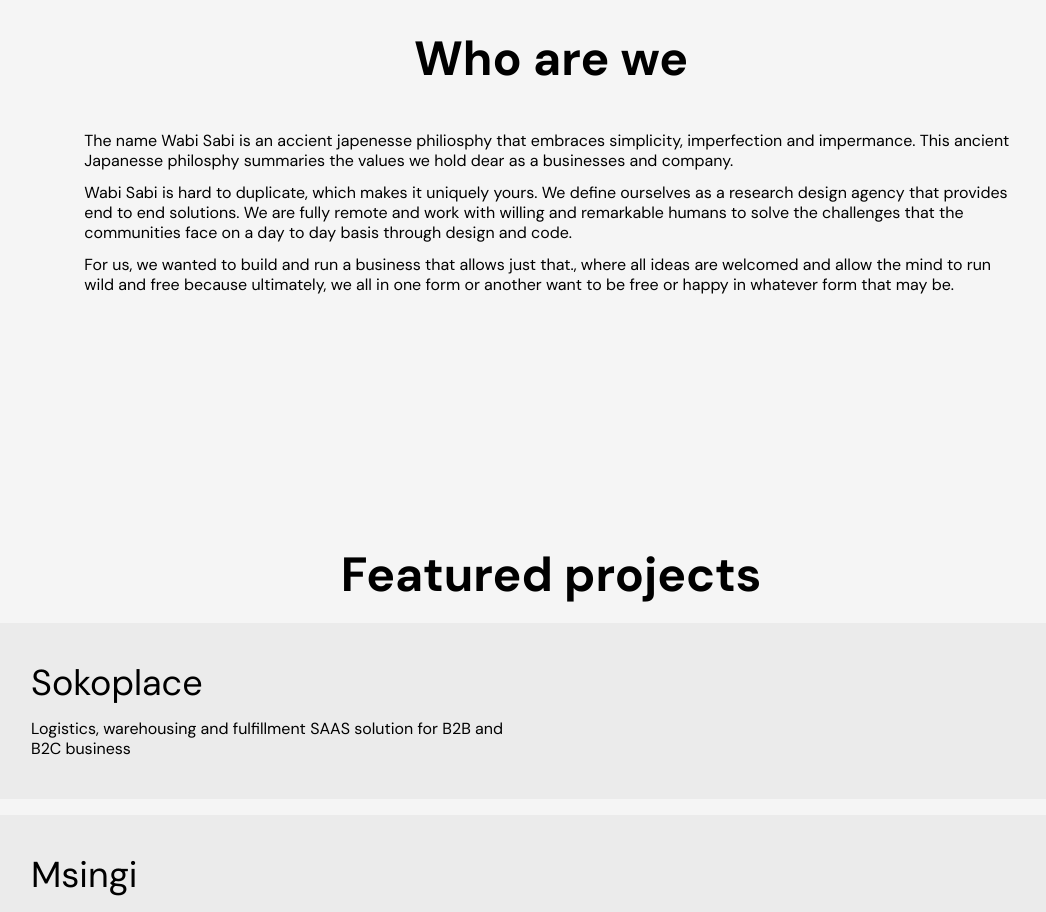
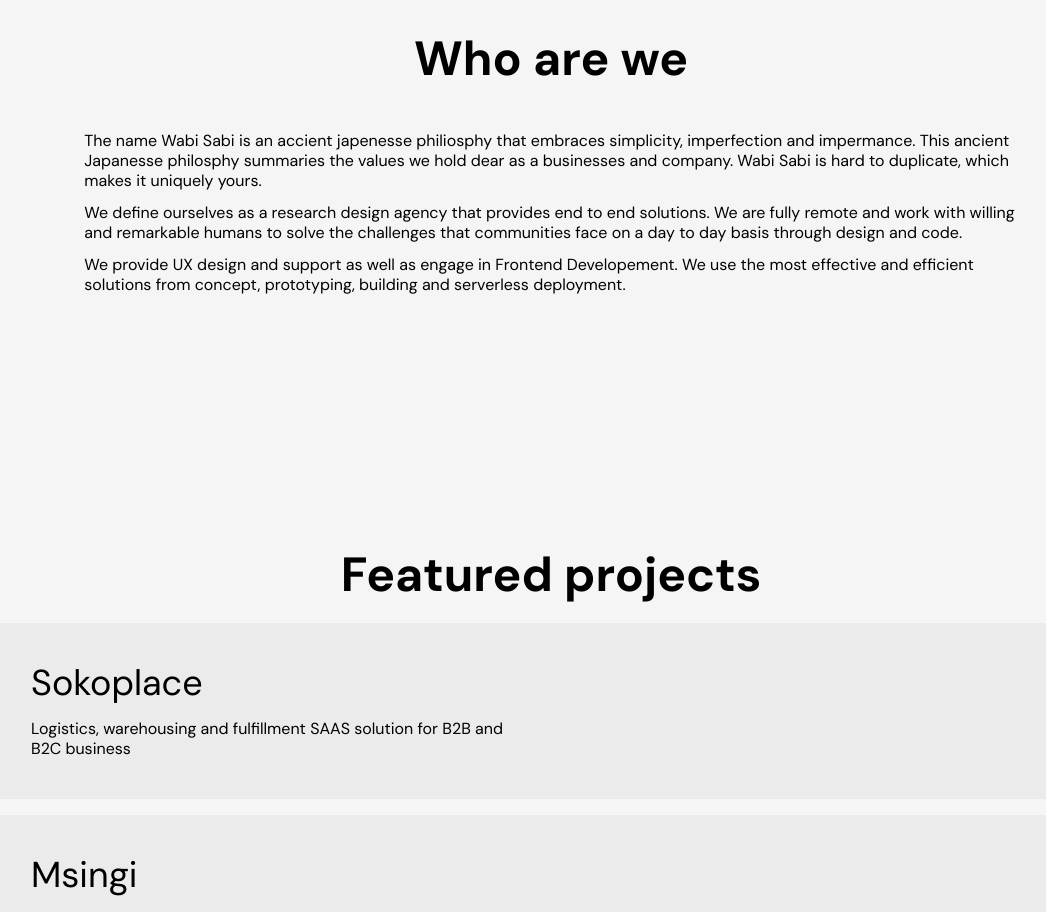
Before and after one commit to Alex-Cosmas/wabisabi-tech, a Next.js app: page / in a window 1280 px wide. Shown: the part 1560-2472 px from the top of the page, without its empty margins (89-1135 px from the left). Built offline with nearby package versions, Linux system fonts and the light colour scheme.

Commit message:
Copy fix

```diff
--- a/components/wabisabi/WhoWeAre.js
+++ b/components/wabisabi/WhoWeAre.js
@@ -14,21 +14,26 @@ const WhoWeAre = () => {
                 The name Wabi Sabi is an accient japenesse philiosphy that
                 embraces simplicity, imperfection and impermance. This ancient
                 Japanesse philosphy summaries the values we hold dear as a
-                businesses and company.
+                businesses and company. Wabi Sabi is hard to duplicate, which
+                makes it uniquely yours.
               </p>
               <p>
-                Wabi Sabi is hard to duplicate, which makes it uniquely yours.
                 We define ourselves as a research design agency that provides
                 end to end solutions. We are fully remote and work with willing
-                and remarkable humans to solve the challenges that the
-                communities face on a day to day basis through design and code.
+                and remarkable humans to solve the challenges that communities
+                face on a day to day basis through design and code.
               </p>
               <p>
+                We provide UX design and support as well as engage in Frontend
+                Developement. We use the most effective and efficient solutions
+                from concept, prototyping, building and serverless deployment.
+              </p>
+              {/* <p>
                 For us, we wanted to build and run a business that allows just
                 that., where all ideas are welcomed and allow the mind to run
                 wild and free because ultimately, we all in one form or another
                 want to be free or happy in whatever form that may be.
-              </p>
+              </p> */}
             </div>
           </div>
         </div>
```
